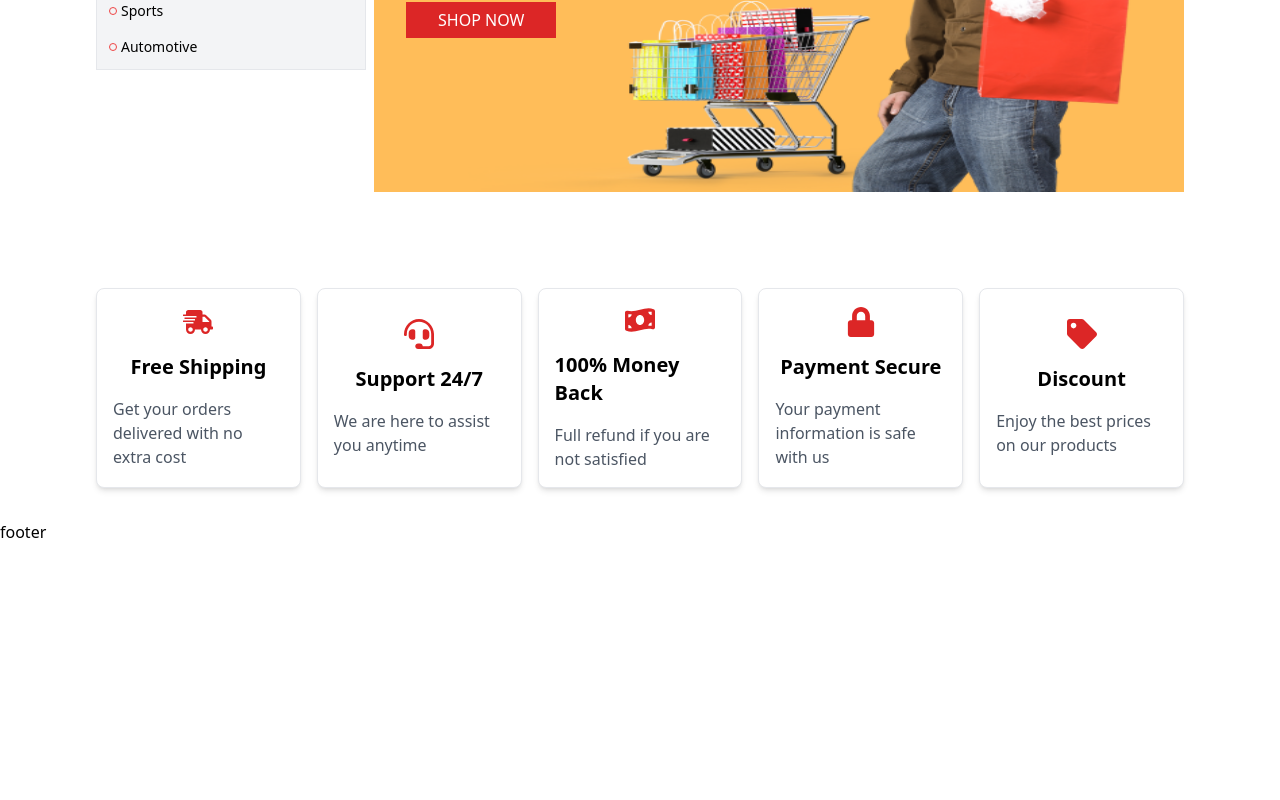
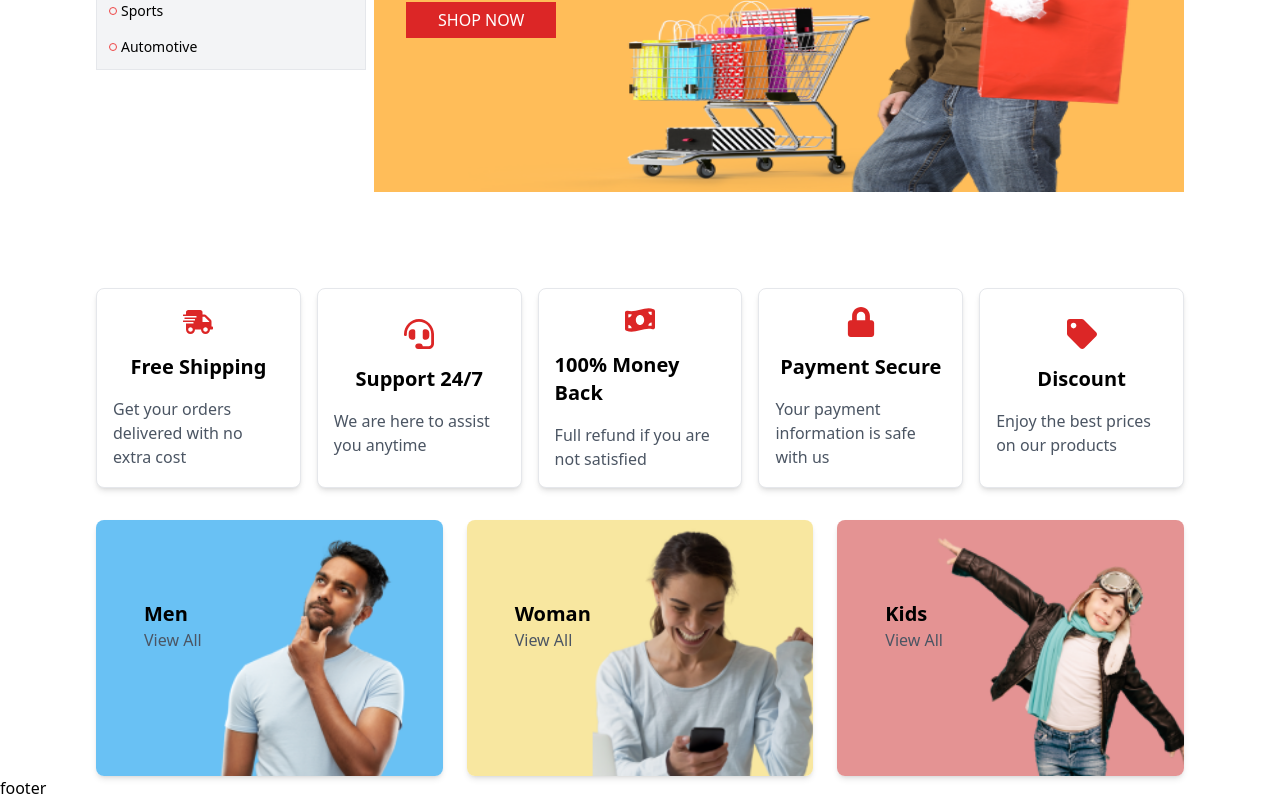
Before and after one commit to engMaya22/Ecommerce-react-js-redux-toolkit-tailwind-css, a React (Vite) app: page / in a window 1280 px wide. Shown: the part 342-1142 px from the top of the page. Before the commit the page ends 886 px from the top, so only its background shows below. Built offline with nearby package versions, Linux system fonts and the light colour scheme.

Commit message:
category section

```diff
--- /dev/null
+++ b/src/components/CategorySection.jsx
@@ -0,0 +1,25 @@
+
+
+import { categoriesInfo } from "../utlis/data"
+
+const CategorySection = () => {
+  return (
+    <div className="container mx-auto grid grid-cols-1 sm:grid-cols-3 gap-6">
+        {
+           categoriesInfo.map((category , indx) => <div className="relative h-64
+                                                     transation-card cursor-pointer" key={indx}>
+                                                        <img src={category.image} className="w-full h-full object-cover rounded-lg shadow-md" />
+                                                        <div className="absolute top-20 left-12
+                                                        ">
+                                                        <p className="text-xl font-bold">{category.title}</p>
+                                                        <p className="text-gray-600">View All</p>
+
+                                                </div>
+                                           </div>
+            )}
+
+    </div>
+  )
+}
+
+export default CategorySection
--- a/src/components/InfoSection.jsx
+++ b/src/components/InfoSection.jsx
@@ -9,7 +9,7 @@ const InfoSection = () => {
                 <div className="container mx-auto grid grid-cols-1 md:grid-cols-2 lg:grid-cols-5 gap-4  mt-8">
                     {infoItems.map(item => <div key={item.id}
                                         className="flex flex-col bg-white shadow-md p-4 border rounded-lg justify-center items-center
-                                        transform  transition-transform duration-300 hover:scale-105 cursor-pointer">
+                                        transation-card cursor-pointer">
                                         {item.icon}
                                         <h3 className="mt-4 font-semibold text-xl ">{item.title}</h3>
                                         <p className="mt-4 text-gray-600">{item.description}</p>
--- a/src/index.css
+++ b/src/index.css
@@ -1,3 +1,8 @@
 @tailwind base;
 @tailwind components;
 @tailwind utilities;
+@layer components {
+    .transation-card {
+        @apply  transform  transition-transform duration-300 hover:scale-105
+    }
+}
--- a/src/pages/Home.jsx
+++ b/src/pages/Home.jsx
@@ -5,6 +5,7 @@ import HeroImage from "../assets/images/hero-page.png"
 import { useNavigate } from 'react-router-dom'
 import { FaCircle } from 'react-icons/fa'
 import InfoSection from '../components/InfoSection'
+import CategorySection from '../components/CategorySection'
 
 
 const Home = () => {
@@ -29,12 +30,13 @@ const Home = () => {
                      <h2 className='text-3xl font-bold'>Welcome To E-SHOP</h2>
                      <p className='text-gray-800 font-bold mt-2.5 text-xl'> MILLIONS + PRODUCTS</p>
                      <button className='bg-red-600 px-8 py-1.5  text-white mt-4 hover:bg-red-700
-                                           transform  transition-transform duration-300 hover:scale-105'
+                                           transation-card'
                       onClick={()=>navigate("/shop")}>SHOP NOW</button>
                   </div>
                 </div>
        </div>
        <InfoSection />
+       <CategorySection />
    </div>
   )
 }
--- a/src/utlis/data.js
+++ b/src/utlis/data.js
@@ -1,3 +1,7 @@
+
+import MenImage from "../assets/images/man.png"
+import WomanImage from "../assets/images/woman.png"
+import KidImage from "../assets/images/kid.png"
 
 
 export const categories = [
@@ -7,6 +11,24 @@ export const categories = [
     'Beauty',
     'Sports' ,
     'Automotive'
+];
+
+
+export const categoriesInfo = [
+    {
+        title : 'Men',
+        image : MenImage
+    },
+    {
+        title : 'Woman',
+        image : WomanImage
+    },
+
+    {
+        title : 'Kids',
+        image : KidImage
+    },
+
 ];
 
 // export const infoItems = [
```
